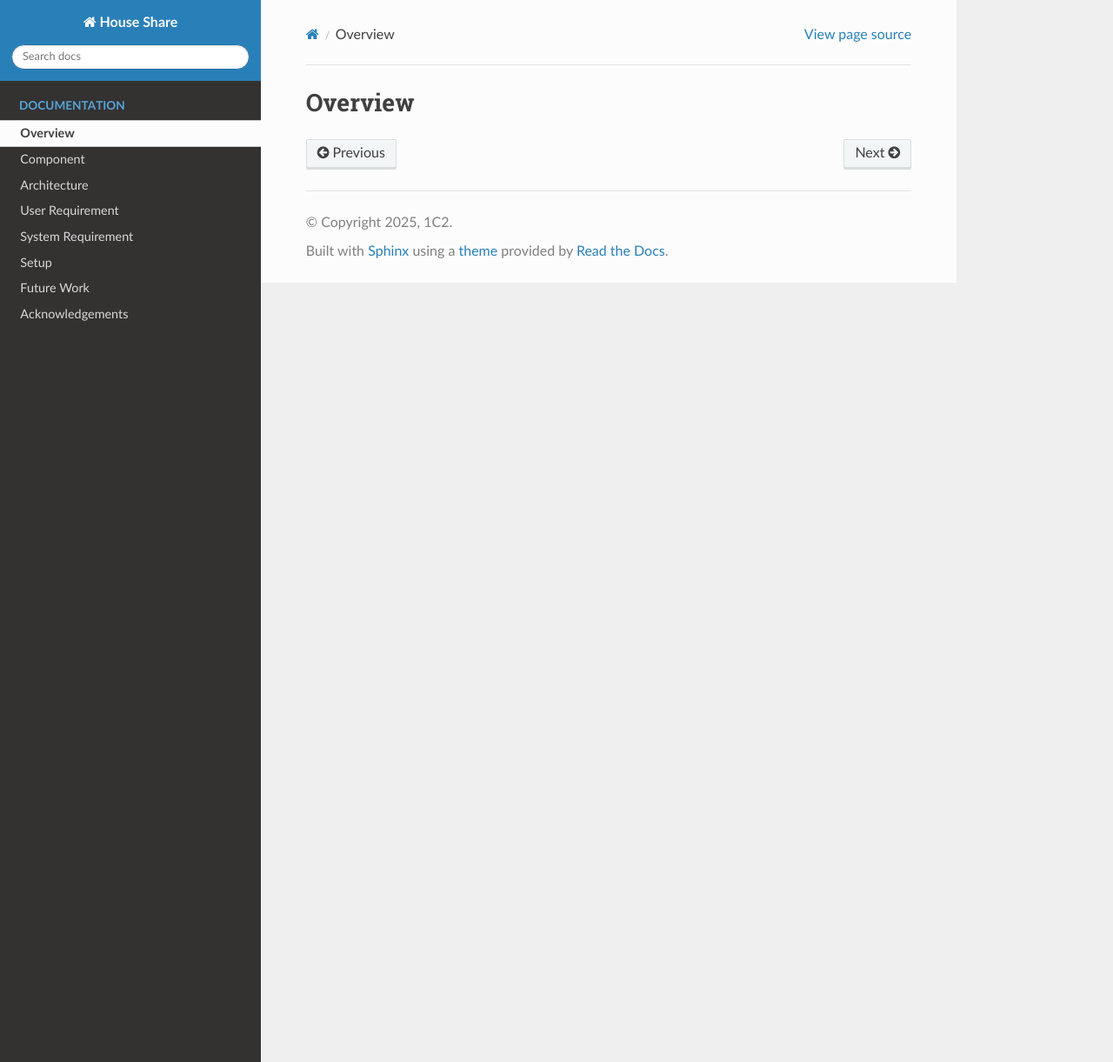
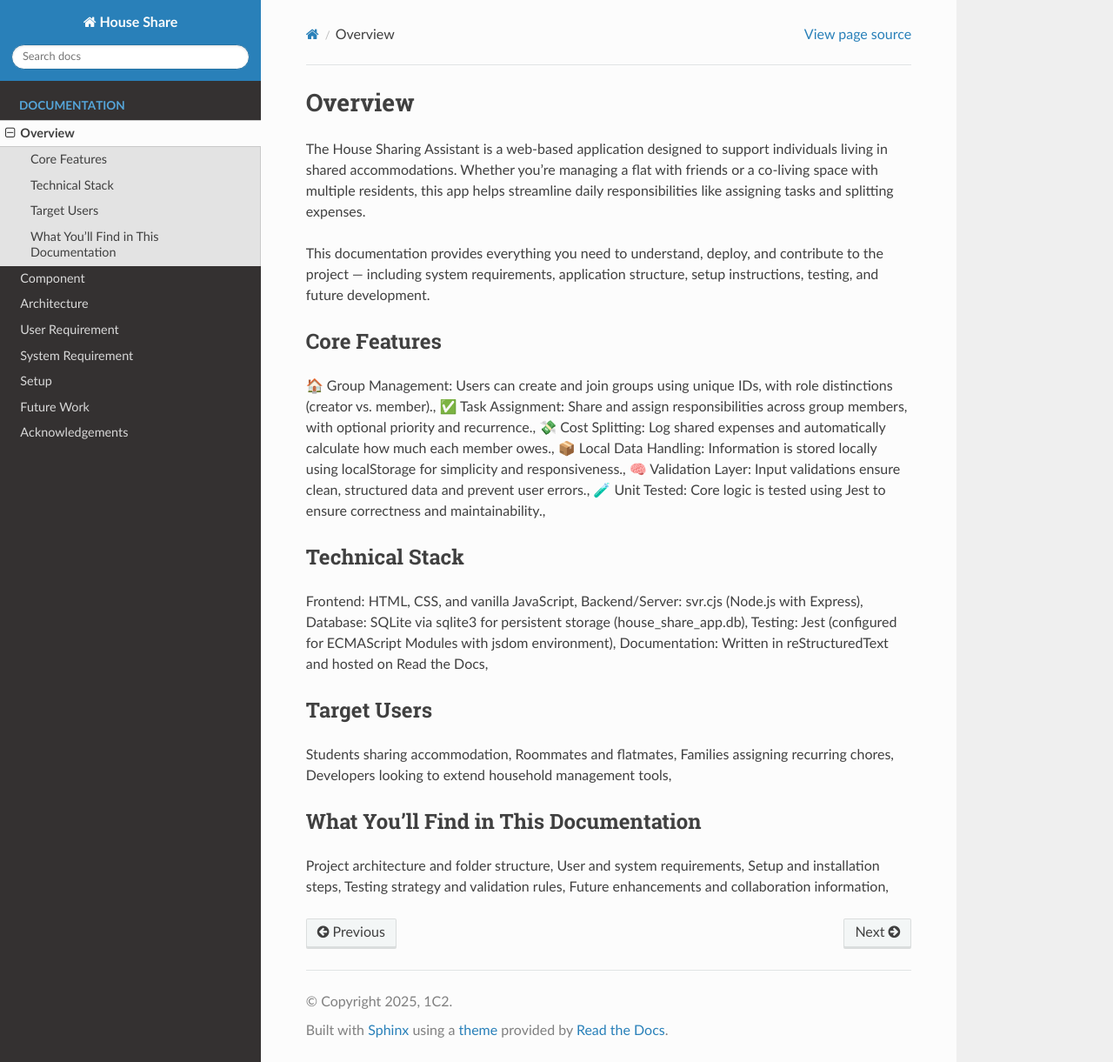
Before and after one commit to SETAP-1C2/House-Sharing-App, a Sphinx documentation site: the page built from docs/source/overview.rst, in a window 1280 px wide and 1221 px high. Shown: the whole window at 87% size. Built offline with Sphinx 7.4.7 and the Read the Docs theme 3.1.0, drawn with Linux system fonts in a browser that asks for light colours; pages that are not in the unit, such as notebooks, are missing from menus.

Commit message:
overview of app

```diff
--- a/docs/source/overview.rst
+++ b/docs/source/overview.rst
@@ -1,2 +1,45 @@
 Overview
 =====================================
+
+The House Sharing Assistant is a web-based application designed to support individuals living in shared accommodations. Whether you're managing a flat with friends or a co-living space with multiple residents, this app helps streamline daily responsibilities like assigning tasks and splitting expenses.
+
+This documentation provides everything you need to understand, deploy, and contribute to the project — including system requirements, application structure, setup instructions, testing, and future development.
+
+Core Features
+-------------
+
+🏠 Group Management: Users can create and join groups using unique IDs, with role distinctions (creator vs. member).,
+✅ Task Assignment: Share and assign responsibilities across group members, with optional priority and recurrence.,
+💸 Cost Splitting: Log shared expenses and automatically calculate how much each member owes.,
+📦 Local Data Handling: Information is stored locally using localStorage for simplicity and responsiveness.,
+🧠 Validation Layer: Input validations ensure clean, structured data and prevent user errors.,
+🧪 Unit Tested: Core logic is tested using Jest to ensure correctness and maintainability.,
+
+
+Technical Stack
+---------------
+
+Frontend: HTML, CSS, and vanilla JavaScript,
+Backend/Server: svr.cjs (Node.js with Express),
+Database: SQLite via sqlite3 for persistent storage (house_share_app.db),
+Testing: Jest (configured for ECMAScript Modules with jsdom environment),
+Documentation: Written in reStructuredText and hosted on Read the Docs,
+
+
+Target Users
+------------
+
+Students sharing accommodation,
+Roommates and flatmates,
+Families assigning recurring chores,
+Developers looking to extend household management tools,
+
+
+What You'll Find in This Documentation
+--------------------------------------
+
+Project architecture and folder structure,
+User and system requirements,
+Setup and installation steps,
+Testing strategy and validation rules,
+Future enhancements and collaboration information,
```
